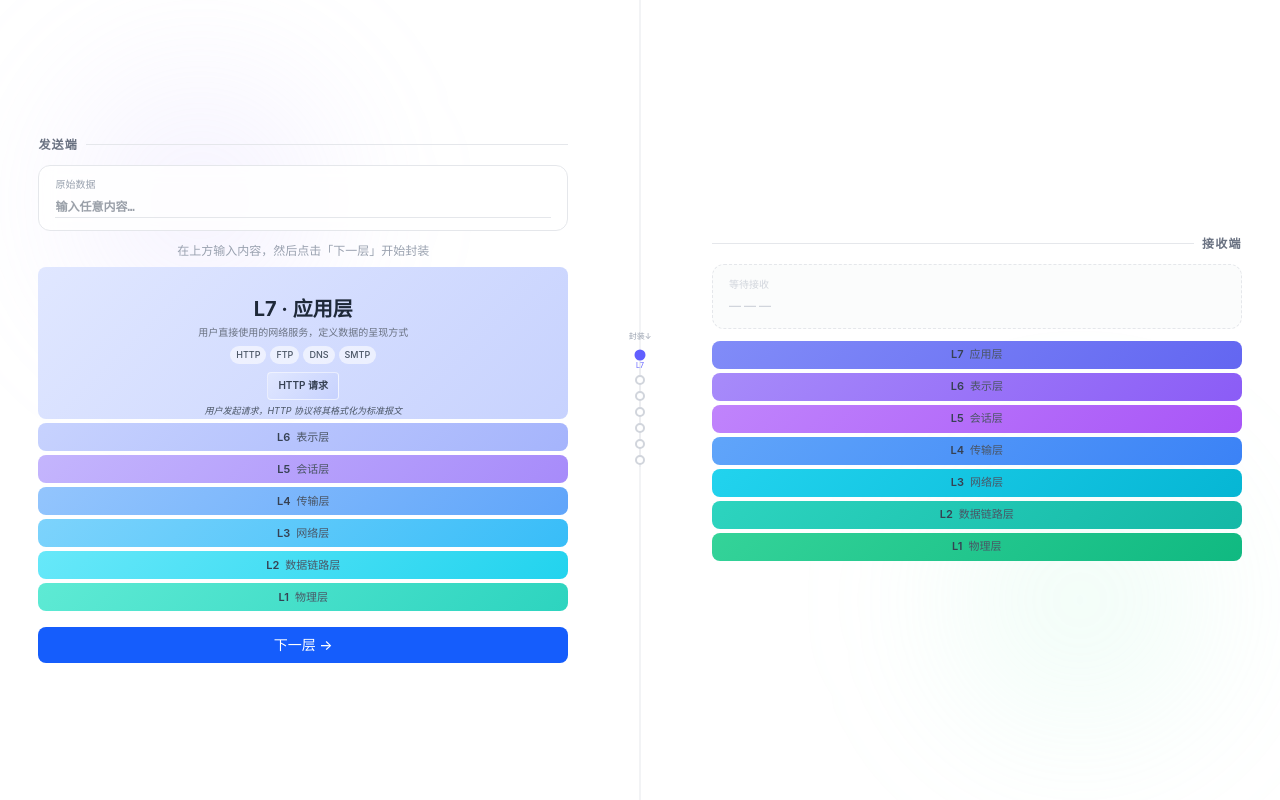
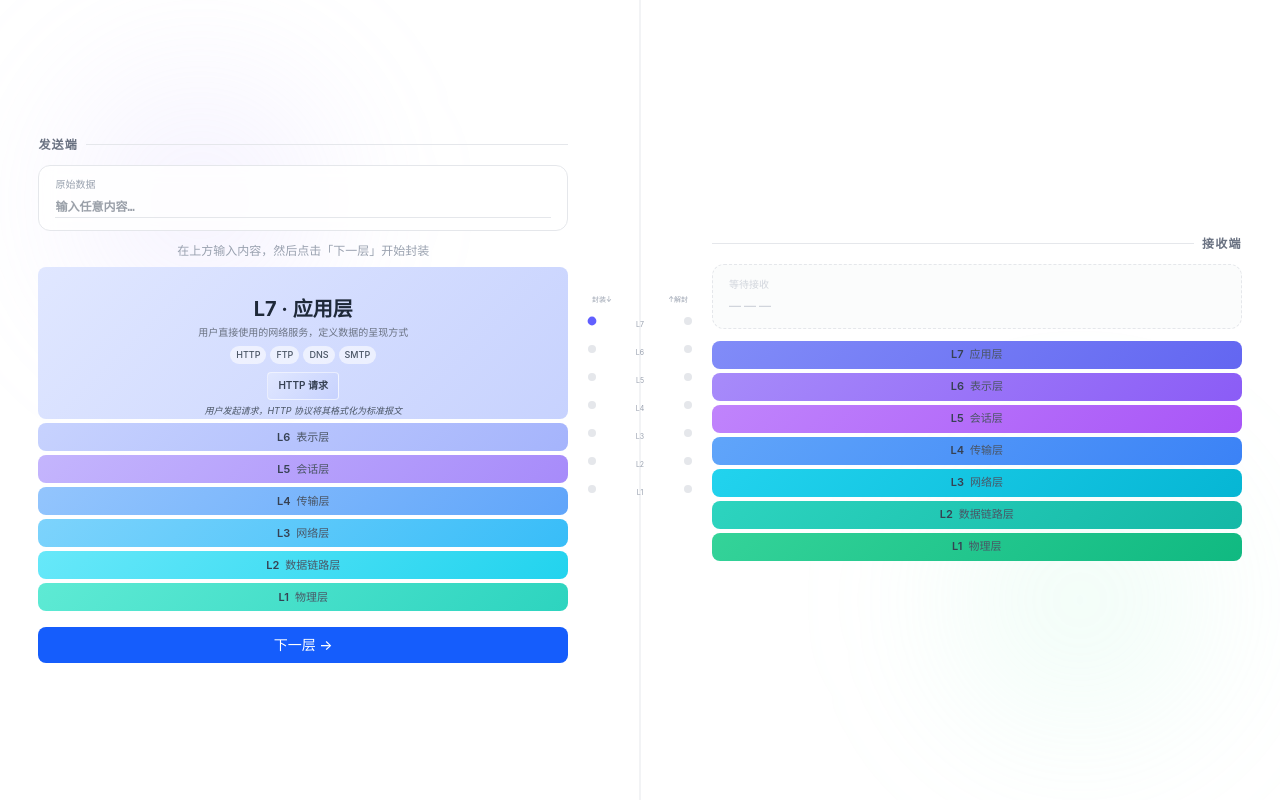
Before and after one commit to lirumao/osi-model-interactive, a Next.js app: page /explore in a window 1280 px wide. Built offline with nearby package versions, Linux system fonts and the light colour scheme.

Commit message:
fix(ui): receiver description text; dual-track layer indicator

```diff
--- a/src/components/ExploreStage.tsx
+++ b/src/components/ExploreStage.tsx
@@ -15,32 +15,45 @@ function LayerIndicator({ phase, senderActive, receiverActive }: {
   receiverActive: number
 }) {
   if (phase === 'transmitting' || phase === 'complete') return null
-  const isSending = phase === 'sending'
-  // OSI_LAYERS index 0=L7, 6=L1
+
   return (
-    <div className="relative z-10 flex flex-col items-center select-none">
-      <span className="text-[8px] text-gray-400 mb-2">{isSending ? '封装↓' : '解封↑'}</span>
-      <div className="relative flex flex-col items-center gap-0">
-        <div className="absolute inset-x-1/2 top-1 bottom-1 w-px bg-gray-200 -translate-x-1/2" />
+    <div className="relative z-10 flex flex-col items-center gap-0 select-none w-full px-2">
+      {/* 标签 */}
+      <div className="flex w-full justify-between mb-1 px-1">
+        <span className="text-[7px] text-gray-400">封装↓</span>
+        <span className="text-[7px] text-gray-400">↑解封</span>
+      </div>
+
+      {/* 7层双点轨道 */}
       {OSI_LAYERS.map((layer, i) => {
-          const currentIdx = isSending ? senderActive : (6 - receiverActive)
-          const isDone = isSending ? i < currentIdx : i > currentIdx
-          const isActive = i === currentIdx
+        const senderDone = i < senderActive
+        const senderActive_ = i === senderActive
+
+        const recvCurrentIdx = phase === 'receiving' ? 6 - receiverActive : -1
+        const recvDone = phase === 'receiving' && i > recvCurrentIdx
+        const recvActive_ = i === recvCurrentIdx
+
         return (
-            <div key={layer.level} className="relative z-10 flex flex-col items-center" style={{ marginBottom: 6 }}>
+          <div key={layer.level} className="flex items-center w-full gap-1" style={{ marginBottom: 4 }}>
+            {/* 左点（发送） */}
             <div className={[
-                'w-2.5 h-2.5 rounded-full border-2 transition-all duration-300',
-                isActive ? 'bg-indigo-500 border-indigo-500 scale-110' :
-                isDone ? 'bg-indigo-300 border-indigo-300' :
-                'bg-white border-gray-300'
+              'w-2 h-2 rounded-full flex-shrink-0 transition-all duration-300',
+              senderActive_ ? 'bg-indigo-500 scale-110' :
+              senderDone ? 'bg-indigo-300' : 'bg-gray-200'
             ].join(' ')} />
-              {isActive && (
-                <span className="text-[7px] text-indigo-500 mt-0.5 leading-none">L{layer.level}</span>
-              )}
+            {/* 中间层标签 */}
+            <div className="flex-1 text-center">
+              <span className="text-[7px] text-gray-400">L{layer.level}</span>
+            </div>
+            {/* 右点（接收） */}
+            <div className={[
+              'w-2 h-2 rounded-full flex-shrink-0 transition-all duration-300',
+              recvActive_ ? 'bg-emerald-500 scale-110' :
+              recvDone ? 'bg-emerald-300' : 'bg-gray-200'
+            ].join(' ')} />
           </div>
         )
       })}
-      </div>
     </div>
   )
 }
--- a/src/components/LayerBand.tsx
+++ b/src/components/LayerBand.tsx
@@ -21,6 +21,8 @@ interface LayerBandProps {
   blocks?: EncapBlock[]
   /** 当前层封装的说明文字 */
   detail?: string
+  /** 接收端视角的层描述（展开态替换 layer.description） */
+  receiverDescription?: string
   /** sender=新方块弹入, receiver=旧方块消失 */
   variant?: 'sender' | 'receiver'
   replayKey?: number
@@ -29,7 +31,7 @@ interface LayerBandProps {
   highlight?: boolean
 }
 
-export function LayerBand({ layer, status, colorFrom, colorTo, blocks = [], detail, variant = 'sender', replayKey = 0, bandRef, highlight = false }: LayerBandProps) {
+export function LayerBand({ layer, status, colorFrom, colorTo, blocks = [], detail, receiverDescription, variant = 'sender', replayKey = 0, bandRef, highlight = false }: LayerBandProps) {
   const innerBandRef = useRef<HTMLDivElement>(null)
   const collapsedRef = useRef<HTMLDivElement>(null)
   const contentRef = useRef<HTMLDivElement>(null)
@@ -138,7 +140,7 @@ export function LayerBand({ layer, status, colorFrom, colorTo, blocks = [], deta
           L{layer.level} · {layer.name}
         </div>
         <div className="text-[10px] text-gray-500 mt-0.5 leading-relaxed">
-          {layer.description}
+          {variant === 'receiver' && receiverDescription ? receiverDescription : layer.description}
         </div>
         <div className="flex flex-wrap gap-1 mt-1.5 justify-center">
           {layer.protocols.map((p) => (
--- a/src/components/ReceiverColumn.tsx
+++ b/src/components/ReceiverColumn.tsx
@@ -102,6 +102,7 @@ export function ReceiverColumn({ activeIndex, onNext, phase, l1Ref, userText, hi
               colorTo={layer.receiverColor.to}
               blocks={i === activeDisplayIndex ? buildReceiverBlocks(activeIndex, userText) : []}
               detail={i === activeDisplayIndex ? currentLayer?.decapDetail : undefined}
+              receiverDescription={layer.receiverDescription}
               variant="receiver"
               bandRef={i === 6 ? l1Ref : undefined}
               highlight={highlightReceiverLayer === i}
--- a/src/data/osi-layers.ts
+++ b/src/data/osi-layers.ts
@@ -4,6 +4,8 @@ export interface OsiLayer {
   level: number
   name: string
   description: string
+  /** 接收端视角的层功能描述 */
+  receiverDescription: string
   protocols: string[]
   /** 该层封装时添加的内容简述（用于封装方块显示） */
   encapsulation: string
@@ -20,6 +22,7 @@ export const OSI_LAYERS: OsiLayer[] = [
   {
     level: 7, name: '应用层',
     description: '用户直接使用的网络服务，定义数据的呈现方式',
+    receiverDescription: '解析 HTTP 报文，将数据呈现给用户',
     protocols: ['HTTP', 'FTP', 'DNS', 'SMTP'],
     encapsulation: 'HTTP 请求',
     encapDetail: '用户发起请求，HTTP 协议将其格式化为标准报文',
@@ -30,6 +33,7 @@ export const OSI_LAYERS: OsiLayer[] = [
   {
     level: 6, name: '表示层',
     description: '对数据进行编码、加密和压缩，统一格式',
+    receiverDescription: '解密 TLS，还原统一编码格式',
     protocols: ['SSL/TLS', 'JPEG', 'ASCII'],
     encapsulation: 'SSL 加密',
     encapDetail: '对数据加密（TLS）并统一编码格式（UTF-8/ASCII）',
@@ -40,6 +44,7 @@ export const OSI_LAYERS: OsiLayer[] = [
   {
     level: 5, name: '会话层',
     description: '建立、维持并终止两端之间的对话连接',
+    receiverDescription: '验证会话 ID，维持连接状态',
     protocols: ['NetBIOS', 'RPC'],
     encapsulation: '会话 ID',
     encapDetail: '建立并维持连接会话，分配唯一会话 ID',
@@ -50,6 +55,7 @@ export const OSI_LAYERS: OsiLayer[] = [
   {
     level: 4, name: '传输层',
     description: '端到端可靠传输，切分报文段并加上端口号',
+    receiverDescription: '重组 TCP 分段，还原完整数据流',
     protocols: ['TCP', 'UDP'],
     encapsulation: 'TCP 头',
     encapDetail: 'TCP 分段数据，添加端口号确保送达正确应用',
@@ -60,6 +66,7 @@ export const OSI_LAYERS: OsiLayer[] = [
   {
     level: 3, name: '网络层',
     description: '添加 IP 地址，决定数据跨网络的路径',
+    receiverDescription: '读取目标 IP，确认数据到达本机',
     protocols: ['IP', 'ICMP', 'ARP'],
     encapsulation: 'IP 头',
     encapDetail: '添加源/目标 IP，路由器据此决定转发路径',
@@ -70,6 +77,7 @@ export const OSI_LAYERS: OsiLayer[] = [
   {
     level: 2, name: '数据链路层',
     description: '添加 MAC 地址，负责相邻设备间的帧传递',
+    receiverDescription: '校验 MAC 地址，剥除帧头',
     protocols: ['Ethernet', 'Wi-Fi', 'PPP'],
     encapsulation: 'MAC 帧',
     encapDetail: '封装成帧，MAC 地址确保在局域网内正确投递',
@@ -80,6 +88,7 @@ export const OSI_LAYERS: OsiLayer[] = [
   {
     level: 1, name: '物理层',
     description: '将一切转化为比特流，通过电/光/无线介质发送',
+    receiverDescription: '接收物理信号，还原为比特流',
     protocols: ['RJ45', '光纤', '802.11'],
     encapsulation: '比特流',
     encapDetail: '比特流通过 RJ45/光纤/802.11 转为物理信号发送',
```
Lines whose indentation alone changed are shown as unchanged.
